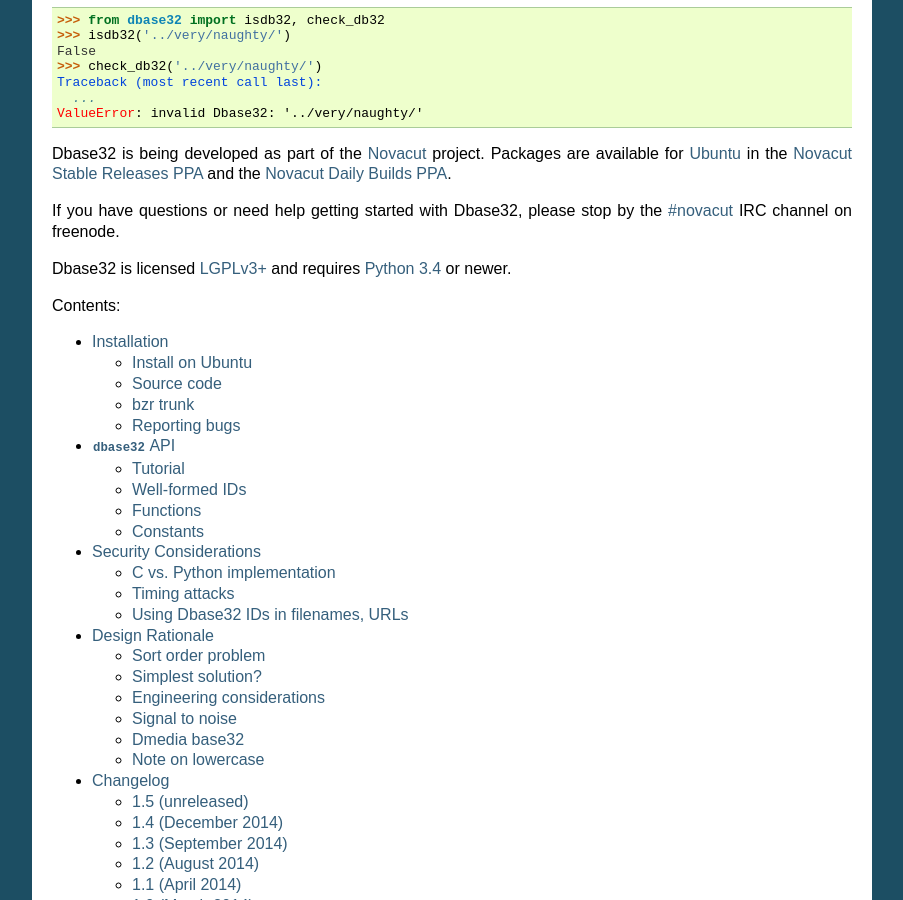
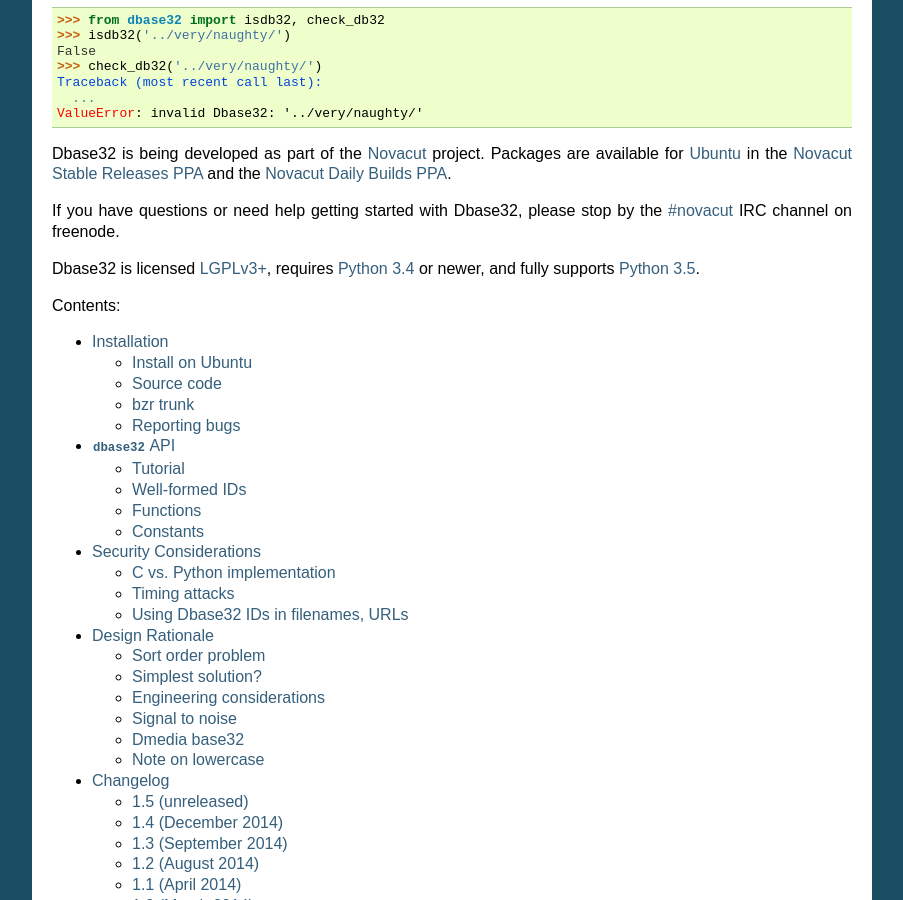
Before and after one commit to json420/dbase32, a Sphinx documentation site: the page built from doc/index.rst, in a window 1280 px wide and 900 px high, scrolled down 543 px. Shown: the whole window, without its empty margins (198-1101 px from the left). Built offline with Sphinx 7.4.7, drawn with Linux system fonts in a browser that asks for light colours.

Commit message:
README, doc/changelog.rst: note that Dbase32 supports Python 3.5

```diff
--- a/doc/changelog.rst
+++ b/doc/changelog.rst
@@ -38,8 +38,8 @@
     *   A number of small fixes where made in the comments, doc-strings, and
         documentation.
 
-    *   Drop "official" support for Python 3.3 as Dbase32 hasn't been actively
-        tested under 3.3 for some time.
+    *   Drop support for Python 3.3 as Dbase32 hasn't been actively tested under
+        3.3 for some time.
 
 
 
--- a/doc/index.rst
+++ b/doc/index.rst
@@ -40,7 +40,8 @@
 If you have questions or need help getting started with Dbase32, please stop
 by the `#novacut`_ IRC channel on freenode.
 
-Dbase32 is licensed `LGPLv3+`_ and requires `Python 3.4`_ or newer.
+Dbase32 is licensed `LGPLv3+`_, requires `Python 3.4`_ or newer, and fully
+supports `Python 3.5`_.
 
 Contents:
 
@@ -63,3 +64,4 @@
 .. _`#novacut`: https://webchat.freenode.net/?channels=novacut
 .. _`Ubuntu`: http://www.ubuntu.com/
 .. _`Python 3.4`: https://docs.python.org/3.4/
+.. _`Python 3.5`: https://docs.python.org/3.5/
```
Also changed, not shown: 1 other file.
